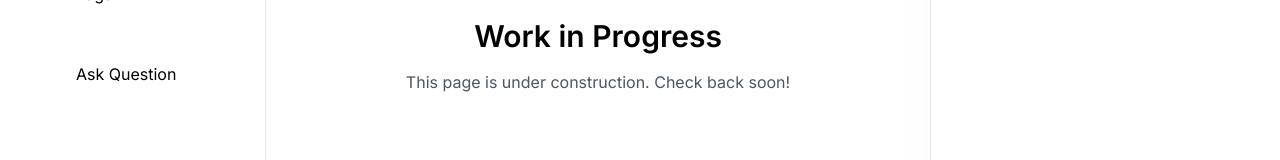
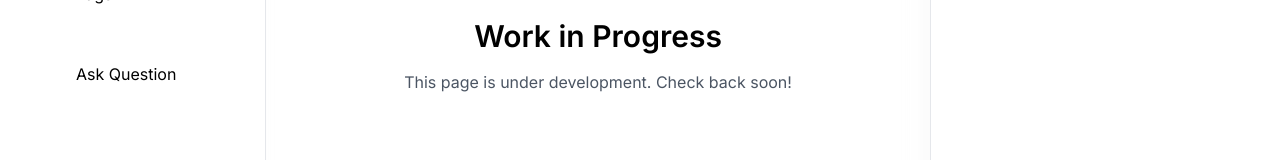
Before and after one commit to tazheeb-shamsi/dev-pedia, a Next.js app: page /find-jobs in a window 1280 px wide. Shown: the part 498-658 px from the top of the page. Built offline with nearby package versions, Linux system fonts and the light colour scheme; no server answers; the database is empty.

Commit message:
typo fix

```diff
--- a/app/(root)/find-jobs/page.tsx
+++ b/app/(root)/find-jobs/page.tsx
@@ -16,7 +16,7 @@ const page = () => {
             Work in Progress
           </h1>
           <p className="mt-4 text-gray-600">
-            This page is under construction. Check back soon!
+            This page is under development. Check back soon!
           </p>
         </div>
         <Image
```
